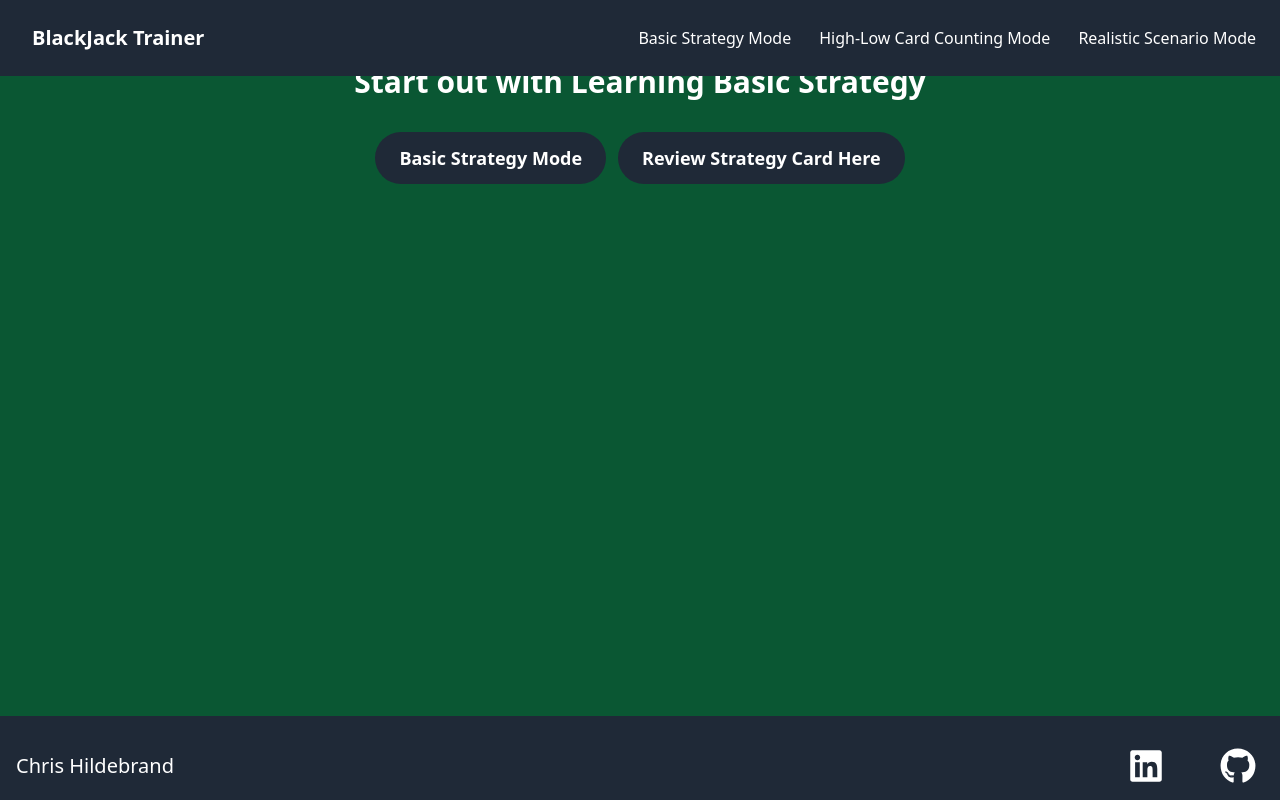
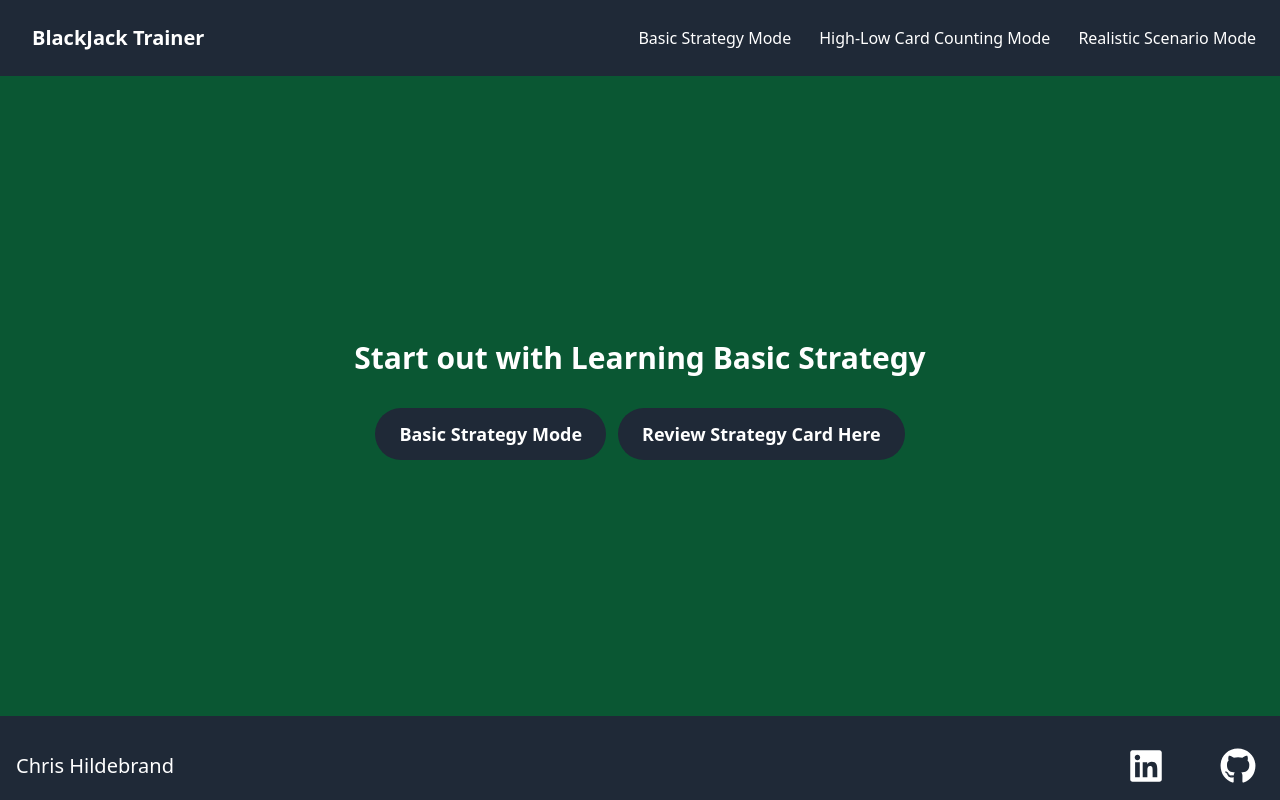
Before and after one commit to Childebrand94/blackjack-trainer, a React (Vite) app: page / in a window 1280 px wide. Built offline with nearby package versions, Linux system fonts and the light colour scheme.

Commit message:
Fixed Styling.

```diff
--- a/src/components/useGame.jsx
+++ b/src/components/useGame.jsx
@@ -57,9 +57,7 @@ const useGame = ({ paused, delayTime, gameMode }) => {
   const [disableButtons, setDisableButtons] = useState(initialButton)
   const [totalPlayerHands, setTotalPlayerHands] = useState(initialTotalPlayerHands)
   const [totalPlayerCorrectChoices, setTotalPlayerCorrectChoices] = useState(initialPlayerCorrectChoices)
-
   const [isInstructionsOpen, setIsInstructionsOpen] = useState(true)
-
   const activeHand = playerHands[activeHandIndex % playerHands.length]
 
   if (deckOfCards.length < 10) {
@@ -158,6 +156,7 @@ const useGame = ({ paused, delayTime, gameMode }) => {
     setRunningCount(currentRunningCount)
     setTrueCount(getTrueCount(currentRunningCount, deckOfCards.length / 52))
   }, [dealtCards])
+
   const stateMachine = {
     dealPlayer: {
       onEnter: () => {
--- a/src/pages/Home.jsx
+++ b/src/pages/Home.jsx
@@ -10,12 +10,10 @@ const Home = () => {
     setIsCardShowing(!isCardShowing)
   }
   return (
-    <main className="h-screen relative" style={{ backgroundColor: '#0a5733' }}>
+    <div className="h-screen relative flex flex-col justify-center items-center" style={{ backgroundColor: '#0a5733' }}>
       <NavBar />
-
-      <div className="flex justify-start items-center flex-col">
       {!isCardShowing && (
-          <div className="flex flex-col items-center justify-center mt-16 text-white">
+        <div className="flex flex-col items-center text-white">
           <h2 className="text-3xl font-semibold mb-8">Start out with Learning Basic Strategy</h2>
           <div className="flex">
             <Link
@@ -33,9 +31,8 @@ const Home = () => {
           </div>
         </div>
       )}
+      <Footer />
     </div>
-      <Footer />
-    </main>
   )
 }
 
```
Lines whose indentation alone changed are shown as unchanged.
